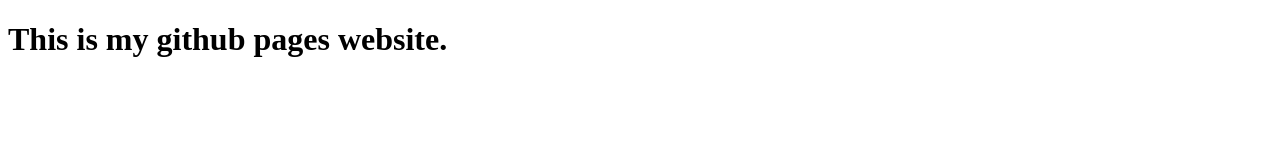
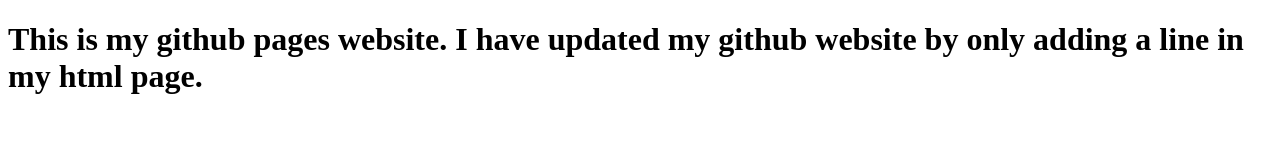
Before and after one commit to code-nabinkhanal/code-nabinkhanal.github.io, a plain HTML site: page index.html in a window 1280 px wide. Drawn offline with Linux system fonts and the light colour scheme.

Commit message:
Updated one line

```diff
--- a/index.html
+++ b/index.html
@@ -8,6 +8,7 @@
     <body>
         <h1>
            This is my github pages website.
+           I have updated my github website by only adding a line in my html page.
         </h1>
     </body>
 </html>
```
